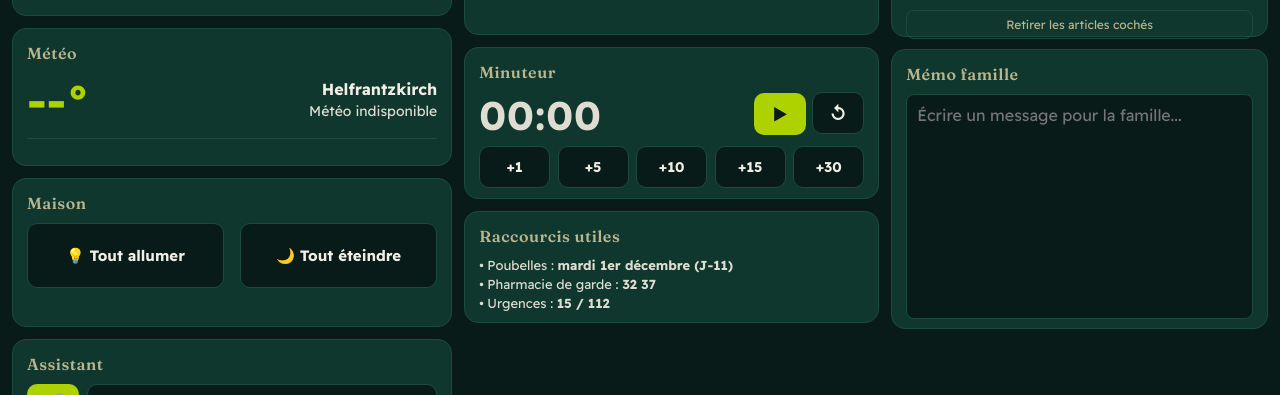
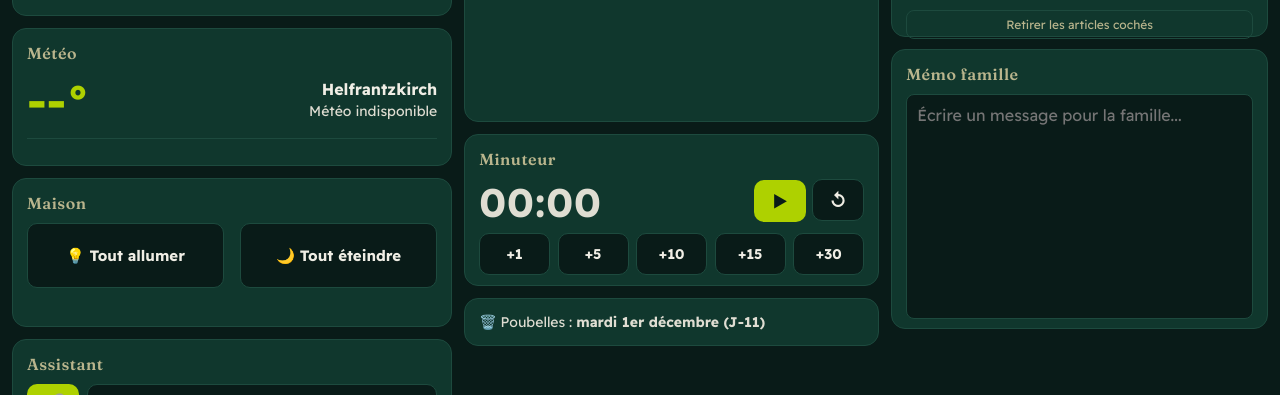
Before and after one commit to vergerdeslouves/ecran, a plain HTML site: page index.html in a window 1280 px wide. Shown: the part 405-800 px from the top of the page. Drawn offline with Linux system fonts and the light colour scheme; no server answers.

Commit message:
Agenda en entier, poubelles sur une ligne

```diff
--- a/index.html
+++ b/index.html
@@ -81,7 +81,7 @@
     #cmd-reply { margin-top: 8px; font-size: 13px; color: #dfddd2; min-height: 18px; line-height: 1.4; }
 
     /* AGENDA */
-    .agenda-card { height: 428px; }
+    .agenda-card { height: 515px; }
 
     /* MINUTEUR */
     .timer-card { height: 152px; }
@@ -114,7 +114,7 @@
     .ag-legend { float: right; font-family: 'Readex Pro', -apple-system, Helvetica, Arial, sans-serif; font-size: 11px; font-weight: normal; letter-spacing: 0; padding-top: 3px; }
     .ag-legend span { margin-left: 8px; color: #dfddd2; }
     .ag-dot { display: inline-block; width: 8px; height: 8px; border-radius: 4px; margin-right: 4px; }
-    #agenda-list { height: 365px; overflow-y: auto; -webkit-overflow-scrolling: touch; }
+    #agenda-list { height: 452px; overflow-y: auto; -webkit-overflow-scrolling: touch; }
     #agenda-list::-webkit-scrollbar { display: none; }
     .ag-day { font-family: 'Fraunces', Georgia, serif; font-size: 15px; color: #b9b58d; margin: 12px 0 6px; }
     .ag-day:first-child { margin-top: 0; }
@@ -256,13 +256,8 @@
         <button onclick="tmPreset(1)">+1</button><button onclick="tmPreset(5)">+5</button><button onclick="tmPreset(10)">+10</button><button onclick="tmPreset(15)">+15</button><button onclick="tmPreset(30)">+30</button>
       </div>
     </div>
-    <div class="card c-raccourcis" style="height: 112px;">
-      <div class="card-title">Raccourcis utiles</div>
-      <p style="font-size: 13px; color: #dfddd2; line-height: 1.45;">
-        • Poubelles : <b id="trash-next">...</b><br>
-        • Pharmacie de garde : <b>32 37</b><br>
-        • Urgences : <b>15 / 112</b>
-      </p>
+    <div class="card c-raccourcis" style="height: 48px; padding: 12px 14px;">
+      <p style="font-size: 14px; color: #dfddd2; line-height: 22px; white-space: nowrap; overflow: hidden; text-overflow: ellipsis;">🗑️ Poubelles : <b id="trash-next">...</b></p>
     </div>
   </div>
 
@@ -375,7 +370,7 @@
     var el = $('trash-next');
     var label = jours[next.getDay()] + ' ' + (next.getDate() === 1 ? '1er' : next.getDate()) + ' ' + mois[next.getMonth()];
     if (days === 0) { el.innerHTML = "aujourd'hui !"; el.style.color = '#b56953'; }
-    else if (days === 1) { el.innerHTML = 'demain matin, à sortir ce soir !'; el.style.color = '#aed100'; }
+    else if (days === 1) { el.innerHTML = 'demain, à sortir ce soir !'; el.style.color = '#aed100'; }
     else { el.innerHTML = label + ' (J-' + days + ')'; el.style.color = ''; }
   }
   updateTrash();
```
